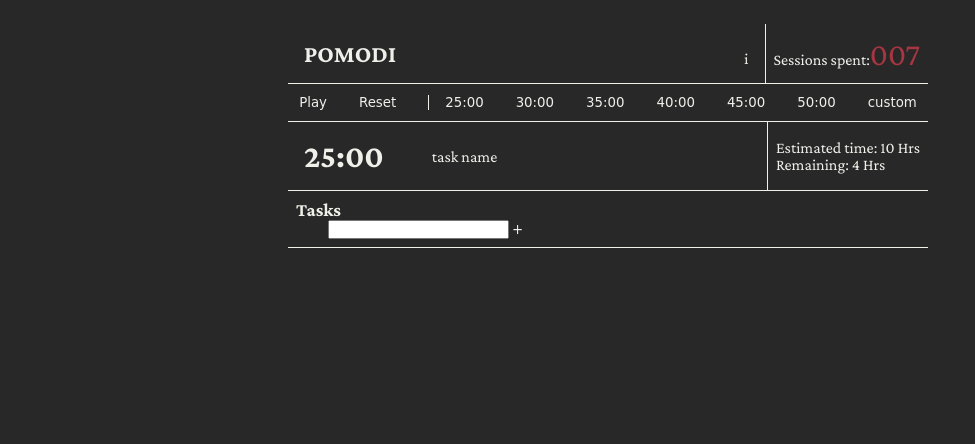
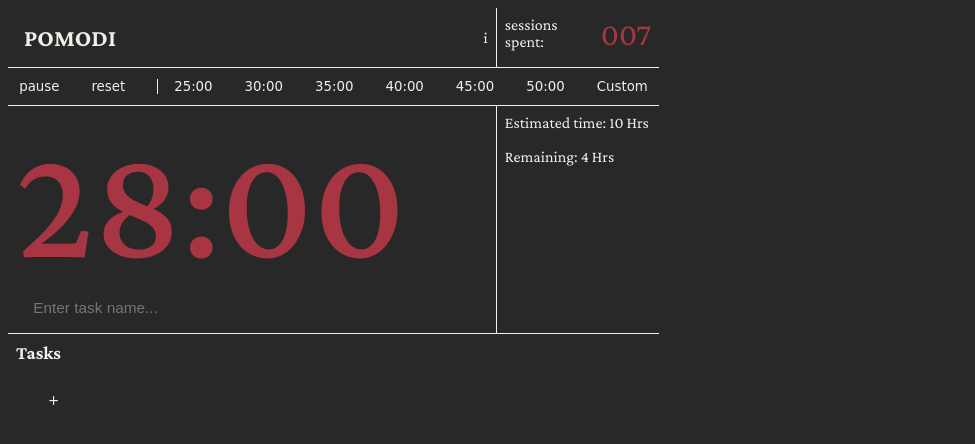
Before and after one commit to Sylvievy/Pomodoro, a plain HTML site: page index.html in a window 1280 px wide. Shown: the top 444 px of the page, without its empty margins (0-975 px from the left). Drawn offline with nearby package versions, Linux system fonts and the light colour scheme.

Commit message:
Refactor Flexbox Layout
-the flex is to the left
-idk if it should be centered or fill the page
-css... sigh

```diff
--- a/index.html
+++ b/index.html
@@ -11,18 +11,20 @@
         <div class="headerBox">
             <div class="appTitleInfo">
                 <h2 class="appTitle">POMODI</h2>
-                <span class="infoIcon">i</span>
+            </div>
+            <div class="appInfo">
+                 <span class="infoIcon">i</span>
             </div>
             <div class="sessionsInfo">
-                <span class="sessionLabel">Sessions spent:</span>
+                <span class="sessionLabel">sessions <br>spent:</span>
                 <span class="sessionCount">007</span>
             </div>
         </div>
 
         <div class="sessionBox">
             <div class="ctrlButtons">
-                 <button class="button" id="playPauseBtn" >Pause</button>
-                 <button class="button" id="resetBtn" >Reset</button>
+                 <button class="button" id="playPauseBtn" >pause</button>
+                 <button class="button" id="resetBtn" >reset</button>
                  <span class="divider"></span>
             </div>
             <div class="sessionButtons">
@@ -32,17 +34,19 @@
                 <button class="">40:00</button>
                 <button class="">45:00</button>
                 <button class="">50:00</button>
-                <button class="">custom</button>
+                <button class="">Custom</button>
             </div>
         </div>
 
         <div class="timerDisplayBox">
             <div class="timerBox">
-                <h1 class="timer"  id="timer">24:00</h1>
-                <span class="taskName">task name</span>
+                <h1 class="timer"  id="timer">28:00</h1>
+                <div class="taskName">
+                    <input type="text" id="taskNameInput" placeholder="Enter task name..."/>
+                </div>
             </div>
             <div class="estimatedTime">
-                <span>Estimated time: 10 Hrs</span>
+                <span>Estimated time: 10 Hrs</span><br>
                 <span>Remaining: 4 Hrs</span>
             </div>
         </div>
--- a/script.js
+++ b/script.js
@@ -6,7 +6,80 @@ let isPaused = true;
 let totalSeconds = 1500;
 let intervalID;
 
+const updateDisplconst timerDisplay = document.getElementById('timer');
+const playPauseBtn = document.getElementById('playPauseBtn');
+const resetBtn = document.getElementById('resetBtn');
+
+let isPaused = true;
+let totalSeconds = 24*60;
+let intervalID;
+
 const updateDisplay = () => {
+    const minutes = Math.floor(totalSeconds / 60);
+    const seconds = totalSeconds % 60;
+    timerDisplay.textContent = `${String(minutes).padStart(2, '0')}:${String(seconds).padStart(2, '0')}`;
+
+}
+
+const startTimer = () => {
+
+    clearInterval(intervalID)
+    isPaused = false;
+    playPauseBtn.textContent = 'pause';
+
+    intervalID = setInterval(() => {
+        totalSeconds--;
+
+        if (totalSeconds < 0) {
+            clearInterval(intervalID);
+            timerDisplay.textContent="00:00";
+            alert("Time's up!");
+            isPaused = true;
+            playPauseBtn.textContent = 'play';
+        }else{
+            updateDisplay();
+        }
+    },1000);
+    console.log("Timer started.")
+};
+
+const pauseTimer = () => {
+    clearInterval(intervalID);
+    isPaused = true;
+    playPauseBtn.textContent = 'play';
+    console.log("Timer paused.");
+}
+
+const resetTimer = () => {
+    clearInterval(intervalID);
+    totalSeconds =1500; // Reset to 1 minute
+    isPaused = true;
+    updateDisplay();
+    playPauseBtn.textContent = 'play';
+    console.log("Timer reset.");
+};
+
+document.addEventListener('DOMContentLoaded', () => {
+    updateDisplay();
+
+    if(isPaused){
+        playPauseBtn.textContent = 'play';
+    }else{
+        playPauseBtn.textContent = 'pause';
+    }
+
+    playPauseBtn.addEventListener('click', () => {
+        if (isPaused) {
+            startTimer();
+        } else {
+            pauseTimer();
+        }
+    });
+
+    resetBtn.addEventListener('click', resetTimer);
+});
+
+ay = () => {
     const minutes = Math.floor(totalSeconds / 60);
     const seconds = totalSeconds % 60;
     timerDisplay.textContent = `${String(minutes).padStart(2, '0')}:${String(seconds).padStart(2, '0')}`;
--- a/style.css
+++ b/style.css
@@ -13,31 +13,30 @@ body{
     font-family: "Crimson Pro", serif;
     color: #eff0ea;
     height: 100vh;
-    width: 95%;
     display: flex;
-    flex-direction: column;
+    flex-direction: row;
     align-items:center;
-    justify-content:center;
+    justify-content:start;
     /* padding: 1.5em; */
 }
 
 .main{
-    /* border: 1px solid #eff0ea; */
-    margin:1em;
+    /* border: 0.1em outset #eff0ea; */
+    /* margin:1em; */
     display: flex;
     padding:0.5em;
     height: 100%;
-    max-width: 900px;
+    min-width: 45%;
     align-items: stretch;
     flex-direction: column;
 }
 
 .headerBox{
     display: flex;
-    justify-content: space-between;
-    align-items:center;
+    /* justify-content: space-between; */
+    align-items:stretch;
     flex-direction: row;
-
+    flex: 0 1 auto;
     /* border: 1px solid #eff0ea; */
     /* gap: 10em; */
     /* padding: 1em; */
@@ -46,22 +45,32 @@ body{
 .appTitleInfo
 {
     display: flex;
-    align-items:end;
+    align-items:center;
     flex-direction: row;
-    justify-content: space-between;
-    /* gap: 10em; */
+    /* justify-content:; */
+    gap: 10em;
     flex:2;
     /* margin-right: 0.5em; */
     padding: 1em;
-    border-right:0.1em solid #eff0ea;
+    /* border-right:0.1em solid #eff0ea; */
     /* border: 1px solid #eff0ea; */
 }
 
 .sessionsInfo{
     padding: 0.5em;
     display: flex;
-    align-items: baseline;
-    /* border: #eff0ea 1px solid; */
+     flex: initial;
+    width:10.2em;
+    justify-content:space-between;
+    border-left: #eff0ea 0.1em solid;
+}
+
+.appInfo{
+    flex: 1;
+    padding: 0.5em;
+    display: flex;
+    justify-content:end;
+    align-self: center;
 }
 
 .sessionCount{
@@ -73,9 +82,12 @@ body{
     display: flex;
     flex-direction: row;
     justify-content:space-between;
-    align-items: center;
-    border-top: 1px solid #eff0ea;
+    align-items: baseline;
+    border-top: 0.1em solid #eff0ea;
     padding: 0.2em;
+    /* flex: 1 1 auto; */
+    /* border: #eff0ea 1px solid; */
+
 
 }
 
@@ -87,6 +99,8 @@ body{
     align-items: center;
     gap: 2em;
     margin: 0.5em;
+    flex-wrap: wrap;
+
 }
 .ctrlButtons{
     border-right:0.1em solid #eff0ea;
@@ -102,42 +116,65 @@ button{
 .timerDisplayBox{
     display: flex;
     flex-direction: row;
-    justify-content:space-between;
-    align-items: center;
-    border-top: 1px solid #eff0ea;
+    justify-content:start;
+    /* align-items:; */
+    /* gap: 3.62em; */
+    border-top: 0.1em solid #eff0ea;
+    /* flex: 1 1 auto; */
+    /* border: #eff0ea 1px solid; */
     /* padding: 0.5em; */
 }
 
 .timerBox{
-   display: flex;
-    align-items:center;
-    flex-direction: row;
-    justify-content: flex-start;
-    gap: 3em;
+    display: flex;
+    align-items:flex-start;
+    flex-direction: column;
+    justify-content:space-between;
     flex:2;
     /* margin-right: 0.5em; */
-    padding: 1em;
-    border-right:0.1em solid #eff0ea;
+    padding: 0.5em;
+    /* border: #eff0ea 1px solid; */
 }
 
+.timer{
+    font-size: 10em;
+    color: #a83642;
+    font-weight: 500;
+    flex: 2;
+    /* border: #eff0ea 1px solid; */
+    /* margin-right: 0.5em; */
+}
+
+
 .taskName{
-    font-size: 1em;
+    font-size: 1.2em;
+    padding-left: 0.5em ;
+    flex: 1;
+    align-self: flex-start;
+        /* border: #eff0ea 1px solid; */
+
 }
 
 .estimatedTime{
+    flex-direction: column;
+    align-items: start;
+    border-left:0.1em solid #eff0ea;
     padding: 0.5em;
     display: flex;
-    flex-direction: column;
-    align-items: start
+     flex: initial;
+    width:10.2em;
 }
 
 .tasksBox{
-     display: flex;
+    display: flex;
     flex-direction: column;
     justify-content:start;
     align-items: start;
-    border-top: 1px solid #eff0ea;
-    border-bottom: 1px solid #eff0ea;
+    border-top: 0.1em solid #eff0ea;
+    border-bottom: 0.1em solid #eff0ea;
+
+    flex: 3 1 auto;
+    /* border: #eff0ea 1px solid; */
 
     padding: 0.5em;
 }
@@ -145,3 +182,18 @@ button{
 .addTaskContainer, #taskList{
     margin-left: 2em;
 }
+
+input{
+    background-color: #282828;
+    border: #282828 0.1em solid;
+    color: #eff0ea;
+    border: none;
+    padding: 0.5em;
+    font-size: 0.8em;
+    width: 100%;
+}
+
+input:focus{
+    outline: none;
+    border:none;
+}
```
